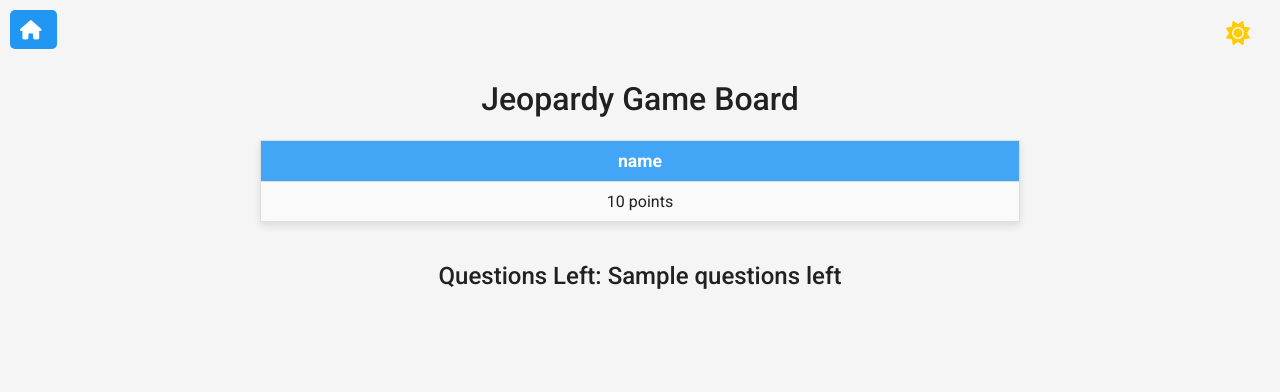
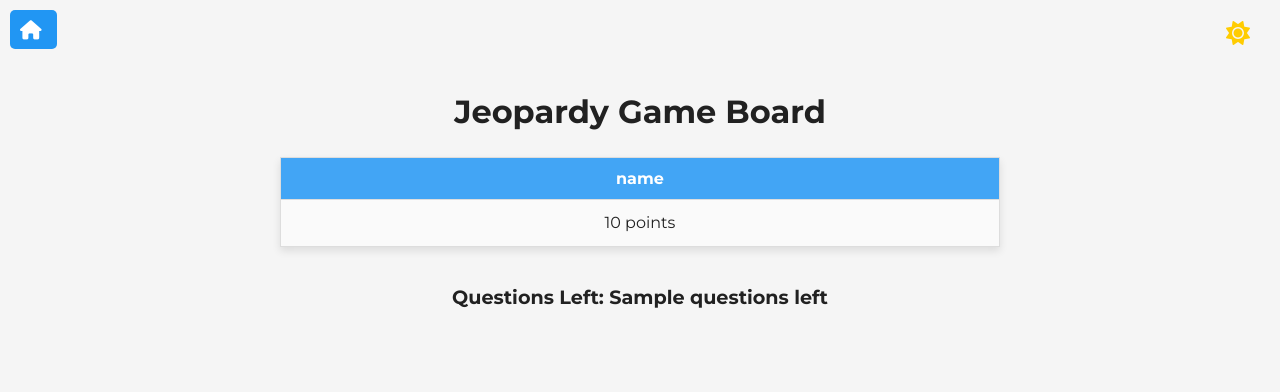
Before and after one commit to Allentgt/jeopardy, a FastAPI app: template app/templates/game.html in a window 1280 px wide. Shown: the top 392 px of the page. Run offline with FastAPI, Linux system fonts and the light colour scheme; the template is opened without the code that fills it: most values are stand-ins (such as "Sample title", 1, 10 or a date in 2020).

Commit message:
Game table styling changes

```diff
--- a/app/static/css/styles.css
+++ b/app/static/css/styles.css
@@ -3,26 +3,23 @@
 *::before,
 *::after {
     box-sizing: border-box;
+    margin: 0;
+    padding: 0;
 }
 
 body {
-    font-family: 'Roboto', sans-serif;
+    font-family: 'Montserrat', sans-serif;
     background-color: #f5f5f5;
     color: #212121;
     margin: 0;
     padding: 20px;
     transition: background-color 0.3s, color 0.3s;
+    line-height: 1.6;
 }
 
 /* Dark Theme Styles */
 .dark-theme {
     background-color: #121212;
-    color: #e0e0e0;
-}
-
-.dark-theme h1,
-.dark-theme h2,
-.dark-theme label {
     color: #e0e0e0;
 }
 
@@ -33,19 +30,17 @@
     padding: 20px;
 }
 
+/* Typography */
 h1,
 h2 {
-    font-weight: 500;
+    font-weight: 600;
     text-align: center;
+    margin-bottom: 20px;
 }
 
 label {
     font-size: 1em;
     color: #757575;
-}
-
-.dark-theme label {
-    color: #e0e0e0;
 }
 
 /* Card and Form Styles */
@@ -223,56 +218,53 @@
 }
 
 /* Score Table */
-.score-table {
+.score-table{
     width: 100%;
     border-collapse: collapse;
-    margin-bottom: 20px;
+    margin-bottom: 15px;
     box-shadow: 0 4px 8px rgba(0, 0, 0, 0.1);
     background-color: #fafafa;
 }
 
-.dark-theme .score-table {
+.dark-theme .score-table{
     background-color: #333;
-    color: #e0e0e0;
 }
 
 .score-header th {
     background-color: #42a5f5;
     color: #fff;
-    padding: 10px;
-    font-size: 1.1em;
+    padding: 8px;
+    font-size: 1em;
 }
 
 .dark-theme .score-header th {
     background-color: #1e88e5;
-    color: #e0e0e0;
 }
 
 /* Game Board */
 .game-board-container {
-    max-width: 800px;
+    max-width: 95%;
     margin: 0 auto;
 }
 
 .category-header {
-    font-size: 1.2em;
+    font-size: 1.1em;
     font-weight: 500;
     background-color: #42a5f5;
     color: #fff;
-    padding: 10px;
+    padding: 8px;
     text-align: center;
 }
 
 .dark-theme .category-header {
     background-color: #1e88e5;
-    color: #e0e0e0;
 }
 
 .table,
-.score-table {
+.score-table{
     width: 100%;
     border-collapse: collapse;
-    margin-bottom: 20px;
+    margin-bottom: 15px;
 }
 
 td,
--- a/app/templates/base.html
+++ b/app/templates/base.html
@@ -8,6 +8,7 @@
     <!-- Base Styles and Fonts -->
     <link rel="stylesheet" href="https://fonts.googleapis.com/css?family=Roboto:300,400,500,700&display=swap">
     <link rel="stylesheet" href="https://cdnjs.cloudflare.com/ajax/libs/font-awesome/6.0.0-beta3/css/all.min.css">
+    <link rel="stylesheet" href="https://fonts.googleapis.com/css2?family=Montserrat:wght@400;700&display=swap">
     <link rel="stylesheet" href="{{ url_for('static', path='css/styles.css') }}">
 </head>
 <body class="{% block body_class %}{% endblock %}">
--- a/app/templates/game.html
+++ b/app/templates/game.html
@@ -3,6 +3,7 @@
 {% block title %}Jeopardy Game Board{% endblock %}
 
 {% block content %}
+<div class="container">
     <h1>Jeopardy Game Board</h1>
 
     <!-- Scores Table -->
@@ -23,7 +24,8 @@
         </tbody>
     </table>
 
-<table class="score-table striped highlight centered">
+    <!-- Game Board Table -->
+    <table class="score-table centered">
         {% for category_index in range(game_data['categories'] | length) %}
         {% set category = game_data['categories'][category_index] %}
         <tr>
@@ -33,9 +35,9 @@
             {% for question in category['questions'] %}
             <td>
                 {% if not question.answered %}
-            <form class="" action="/question/{{ category_index }}/{{ question.points }}" method="get">
-                <button type="submit" class="question-button" {% if board[category_index][loop.index0] %}disabled{%
-                        endif %}>{{ question.points }}
+                <form class="question-form" action="/question/{{ category_index }}/{{ question.points }}" method="get">
+                    <button type="submit" class="question-button" {% if board[category_index][loop.index0] %}disabled{% endif %}>
+                        {{ question.points }}
                     </button>
                 </form>
                 {% else %}
@@ -47,5 +49,6 @@
         {% endfor %}
     </table>
 
-<h2>Questions Left: {{ questions_left }}</h2>
+    <h2 class="questions-left">Questions Left: {{ questions_left }}</h2>
+</div>
 {% endblock %}
--- a/app/templates/question.html
+++ b/app/templates/question.html
@@ -21,7 +21,7 @@
     <!-- Form container for answering the question -->
     <form action="/answer" method="post" class="answer-form">
         <input type="hidden" name="index" value="{{ index }}">
-        <input type="hidden" name="value" value="{{ value }}">CSS
+        <input type="hidden" name="value" value="{{ value }}">
 
         <label for="team">Select Team:</label>
         <select name="team" class="browser-default">
```
Also changed, not shown: other parts of app/static/css/styles.css (+16 -16 lines). Lines whose indentation alone changed are shown as unchanged.
